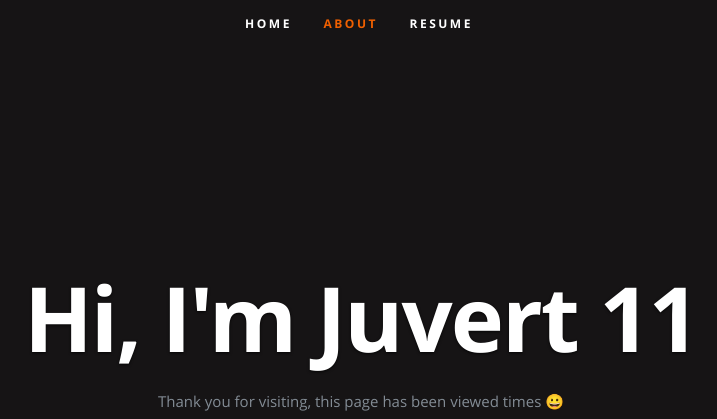
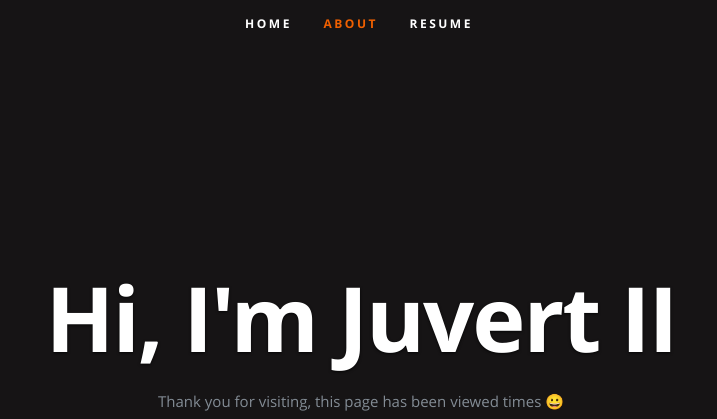
Before and after one commit to markjuvert/resume, a plain HTML site: page frontend/index.html in a window 1280 px wide. Shown: the top 419 px of the page, without its empty margins (281-998 px from the left). Drawn offline with nearby package versions, Linux system fonts and the light colour scheme; no server answers.

Commit message:
updates to index.html

```diff
--- a/frontend/index.html
+++ b/frontend/index.html
@@ -54,7 +54,7 @@
 
       <div class="row banner">
          <div class="banner-text">
-            <h1 class="responsive-headline">Hi, I'm Juvert 11</h1>
+            <h1 class="responsive-headline">Hi, I'm Juvert II</h1>
 
             <p>Thank you for visiting, this page has been viewed <a id="counter"></a>times 😀 </p>
             <ul class="social">
```
